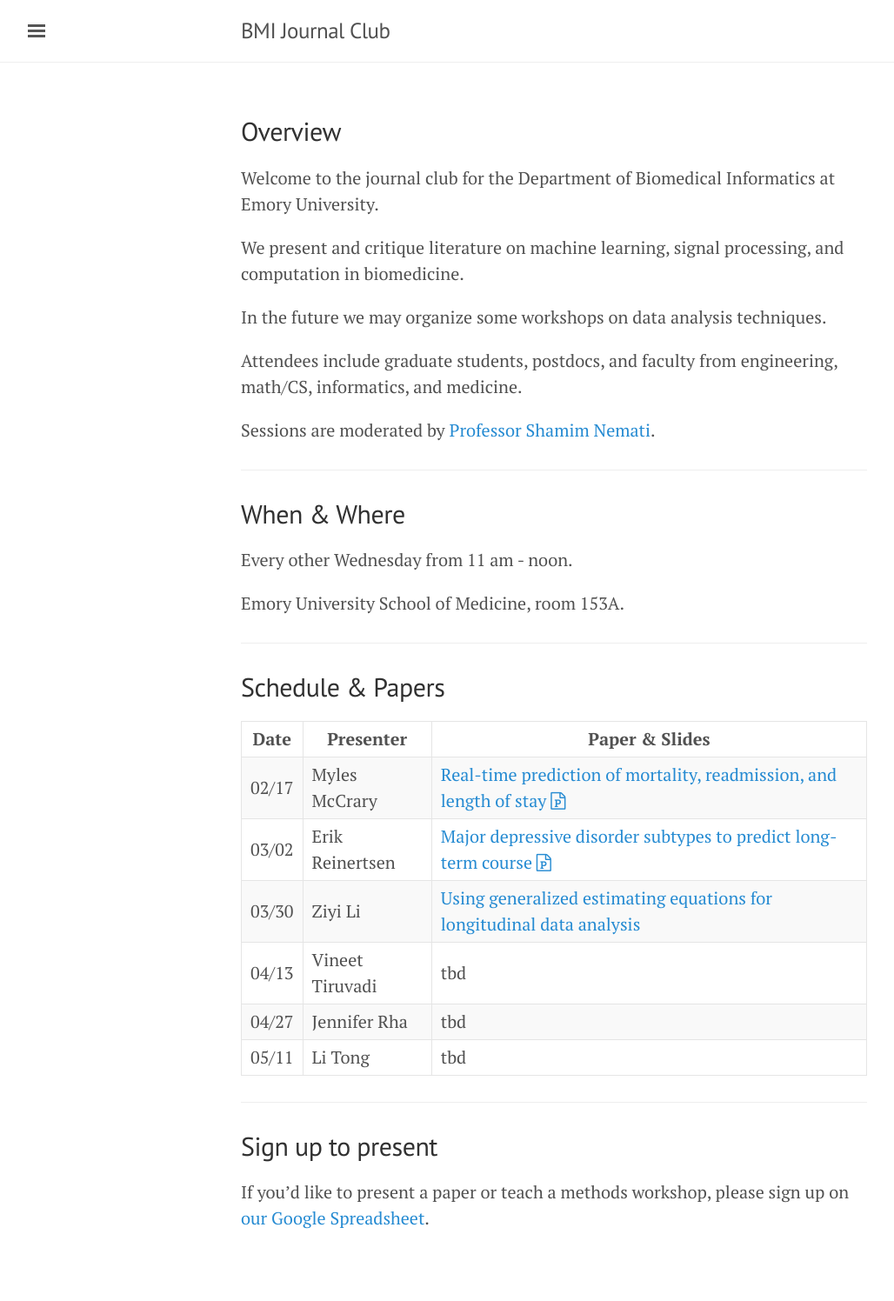
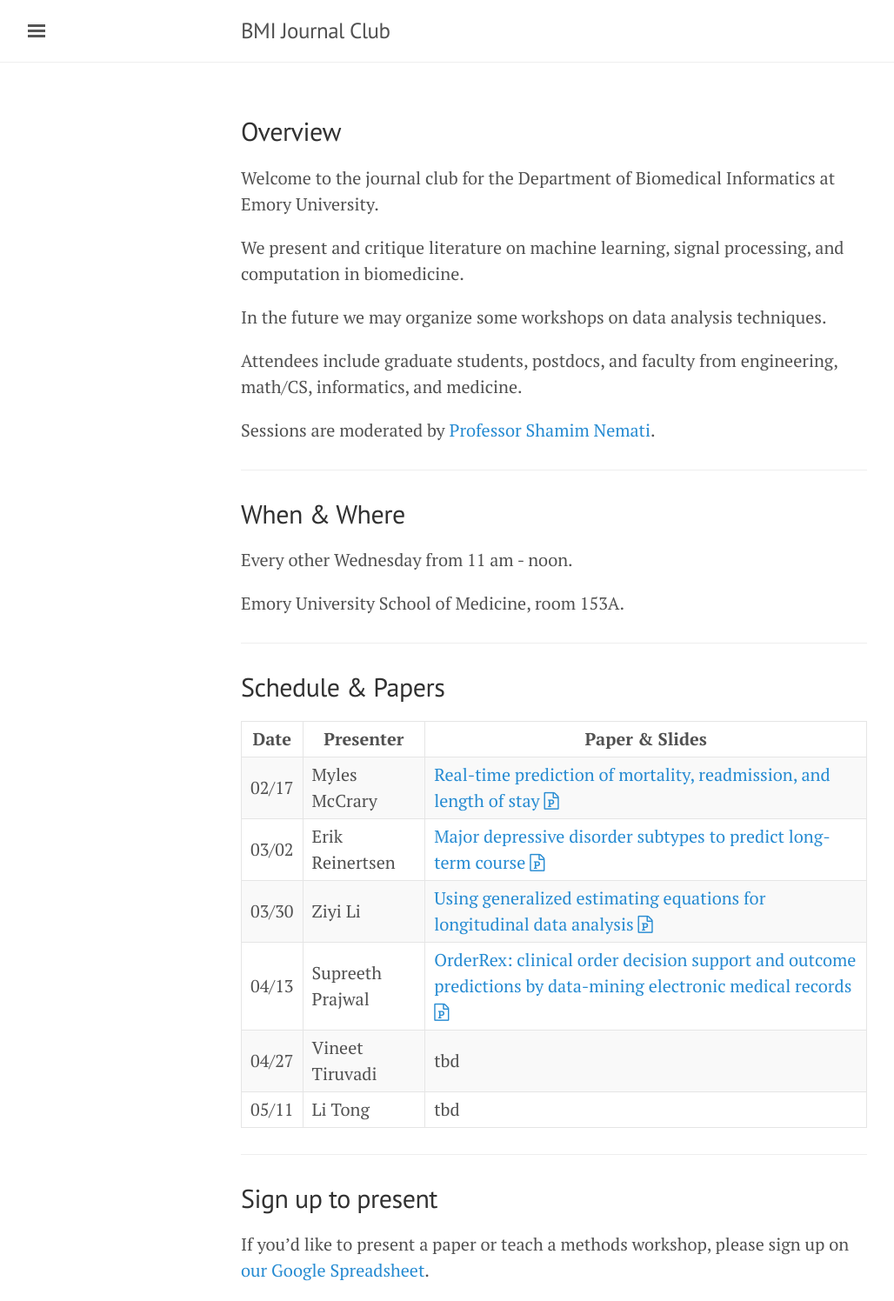
Before and after one commit to NematiLab/bmijc, a Jekyll site: the page built from index.md, in a window 1280 px wide. Shown: the whole page at 87% size, without its empty margins (3-1031 px from the left). Built offline with Jekyll 4.4.1, drawn with Linux system fonts in a browser that asks for light colours; nearby versions of some CDN libraries; before the commit the page ends 1436 px from its top, so only the background shows below that.

Commit message:
added Supreeth's paper and Ziyi's slides

```diff
--- a/_config.yml
+++ b/_config.yml
@@ -6,4 +6,4 @@
 tagline:
 description:         'Dept. of Biomedical Informatics<br>at Emory University'
 url:                 http://erikreinertsen.com
-baseurl:             /bmijc
+baseurl:    		 /bmijc
--- a/index.md
+++ b/index.md
@@ -34,9 +34,9 @@
 --- | --- | ---
 02/17 | Myles McCrary | [Real-time prediction of mortality, readmission, and length of stay]({{ site.baseurl }}/assets/160217_paper.pdf) [<i class='fa fa-file-powerpoint-o'></i>]({{ site.baseurl }}/assets/160217_slides.ppt)
 03/02 | Erik Reinertsen | [Major depressive disorder subtypes to predict long-term course]({{ site.baseurl }}/assets/160302_paper.pdf) [<i class='fa fa-file-powerpoint-o'></i>]({{ site.baseurl }}/assets/160302_slides.pdf)
-03/30 | Ziyi Li | [Using generalized estimating equations for longitudinal data analysis]({{ site.baseurl }}/assets/160330_paper.pdf)
-04/13 | Vineet Tiruvadi | tbd
-04/27 | Jennifer Rha | tbd
+03/30 | Ziyi Li | [Using generalized estimating equations for longitudinal data analysis]({{ site.baseurl }}/assets/160330_paper.pdf) [<i class='fa fa-file-powerpoint-o'></i>]({{ site.baseurl }}/assets/160330_slides.pdf)
+04/13 | Supreeth Prajwal | [OrderRex: clinical order decision support and outcome predictions by data-mining electronic medical records]({{ site.baseurl }}/assets/160413_paper.pdf) [<i class='fa fa-file-powerpoint-o'></i>]({{ site.baseurl }}/assets/160413_slides.pdf)
+04/27 | Vineet Tiruvadi | tbd
 05/11 | Li Tong | tbd
 
 ---
```
Also changed, not shown: 2 other files.
